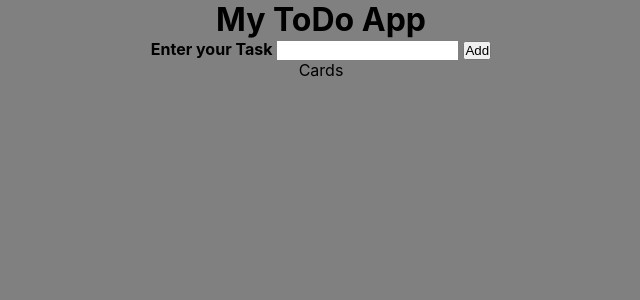
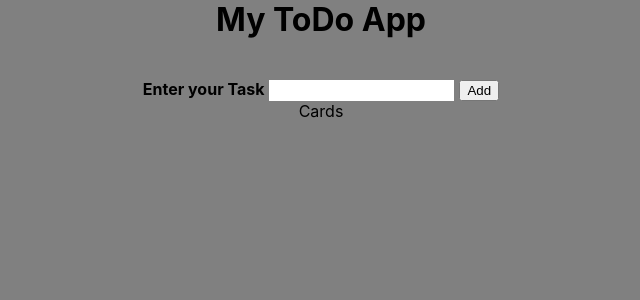
Before and after one commit to jawaharBala/E-Commerce-Project-React-MUI, a React (Create React App) app: page / in a window 1280 px wide. Shown: the top 300 px of the page, without its empty margins (319-959 px from the left). Built offline with nearby package versions, Linux system fonts and the light colour scheme.

Commit message:
Removing the white space

```diff
--- a/src/App.css
+++ b/src/App.css
@@ -1,8 +1,3 @@
-*{
- margin: 0px;
- padding: 0px;
-
-}
 .App {
   text-align: center;
   background-color: gray;
--- a/src/components/header/Header.css
+++ b/src/components/header/Header.css
@@ -1,4 +1,5 @@
-
 h1{
     background-color: gray;
+    margin-top: 0%;
+    margin-bottom: 5vh;
 }
```
